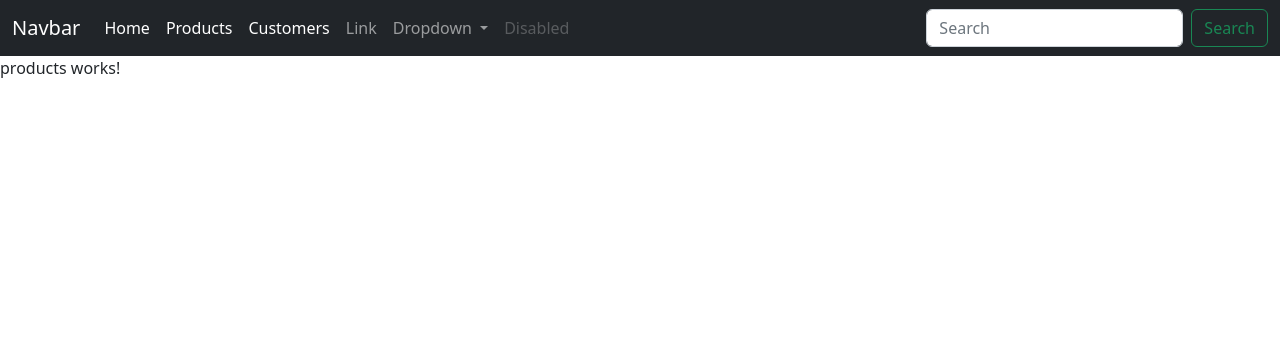
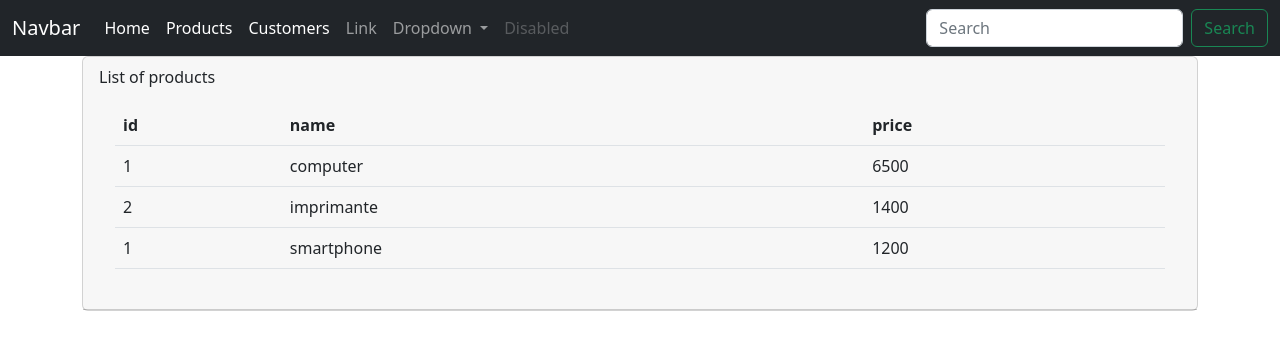
Before and after one commit to yassineouzer/Catalog, an Angular app: page /products in a window 1280 px wide. Shown: the top 350 px of the page. Built offline with nearby package versions, Linux system fonts and the light colour scheme.

Commit message:
methode ngOninit()

```diff
--- a/src/app/app-routing.module.ts
+++ b/src/app/app-routing.module.ts
@@ -4,8 +4,8 @@ import { ProductsComponent } from './products/products.component';
 import { CustomersComponent } from './customers/customers.component';
 
 const routes: Routes = [
-  {path:"products", component:ProductsComponent},
-  {path:"customers", component:CustomersComponent},
+  {path:"products", component: ProductsComponent},
+  {path:"customers", component: CustomersComponent},
 ];
 
 @NgModule({
--- a/src/app/app.component.html
+++ b/src/app/app.component.html
@@ -10,10 +10,10 @@
           <a class="nav-link active" aria-current="page" href="#">Home</a>
         </li>
         <li class="nav-item">
-          <a class="nav-link active" aria-current="page" routerLink="/products">Products</a>
+          <a class="nav-link active" aria-current="page" routerLink="products">Products</a>
         </li>
         <li class="nav-item">
-          <a class="nav-link active" aria-current="page"routerLink="/customers" >Customers</a>
+          <a class="nav-link active" aria-current="page"routerLink="customers">Customers</a>
         </li>
         <li class="nav-item">
           <a class="nav-link" href="#">Link</a>
--- a/src/app/customers/customers.component.html
+++ b/src/app/customers/customers.component.html
@@ -1 +1,2 @@
 <p>customers works!</p>
+<router-outlet></router-outlet>
--- a/src/app/products/products.component.html
+++ b/src/app/products/products.component.html
@@ -1 +1,23 @@
-<p>products works!</p>
+<div class="container">
+    <div class="card">
+        <div class="card-header">List of products
+
+            <div class="card-body">
+                <table class="table">
+                    <thead>
+                        <tr>
+                        <th>id</th> <th>name</th>  <th>price</th>
+                        </tr></thead>
+                        <tbody>
+                            <tr *ngFor="let p of products">
+                                <td>{{ p.id}}</td>
+                                <td>{{ p.name}}</td>
+                                <td>{{ p.price}}</td>
+                            </tr>
+                        </tbody>
+
+                </table>
+            </div>
+        </div>
+    </div>
+</div>
--- a/src/app/products/products.component.ts
+++ b/src/app/products/products.component.ts
@@ -6,10 +6,19 @@ import { Component, OnInit } from '@angular/core';
   styleUrls: ['./products.component.css']
 })
 export class ProductsComponent implements OnInit {
+  products! : Array<any>;
 
   constructor() { }
 
   ngOnInit(): void {
+    this.products=[
+    {id:1,name:"computer", price:6500},
+    {id:2,name:"imprimante", price:1400},
+    {id:1,name:"smartphone", price:1200},
+    ]
+
+
+
   }
 
 }
```
